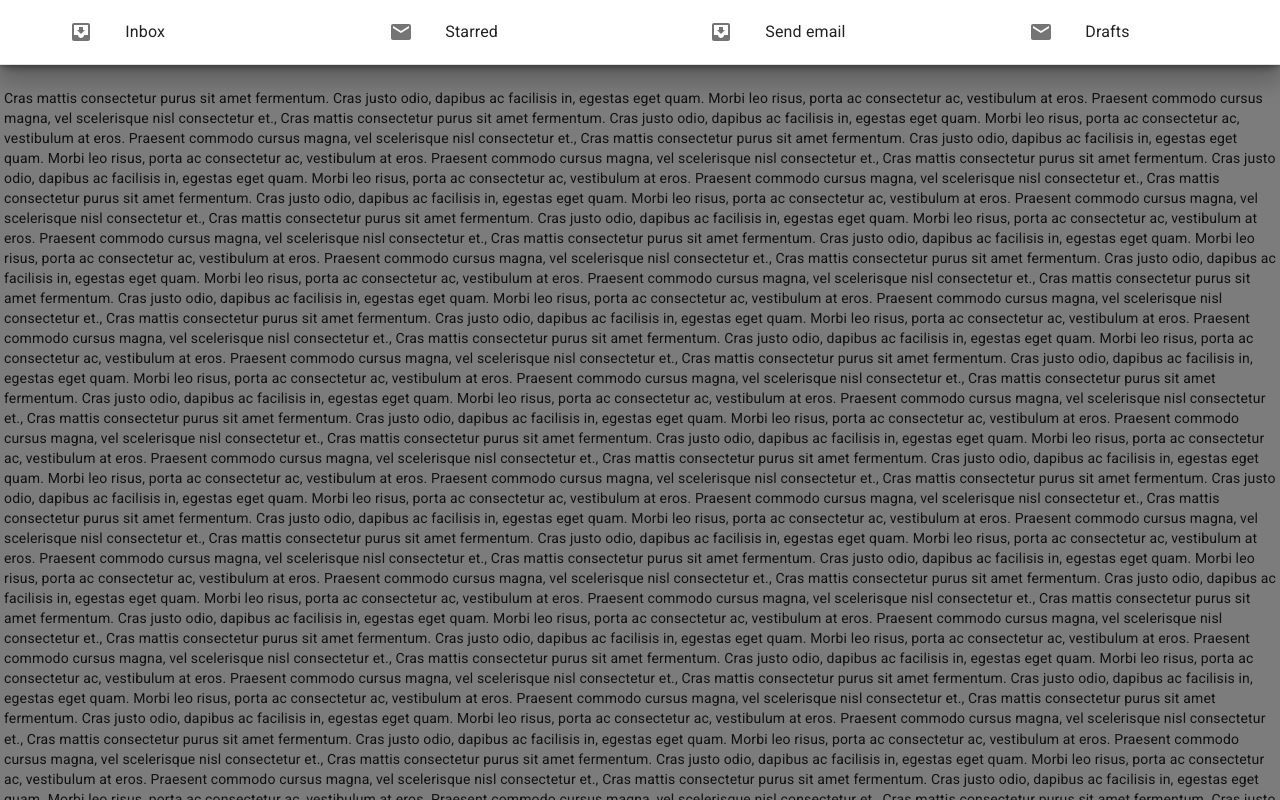
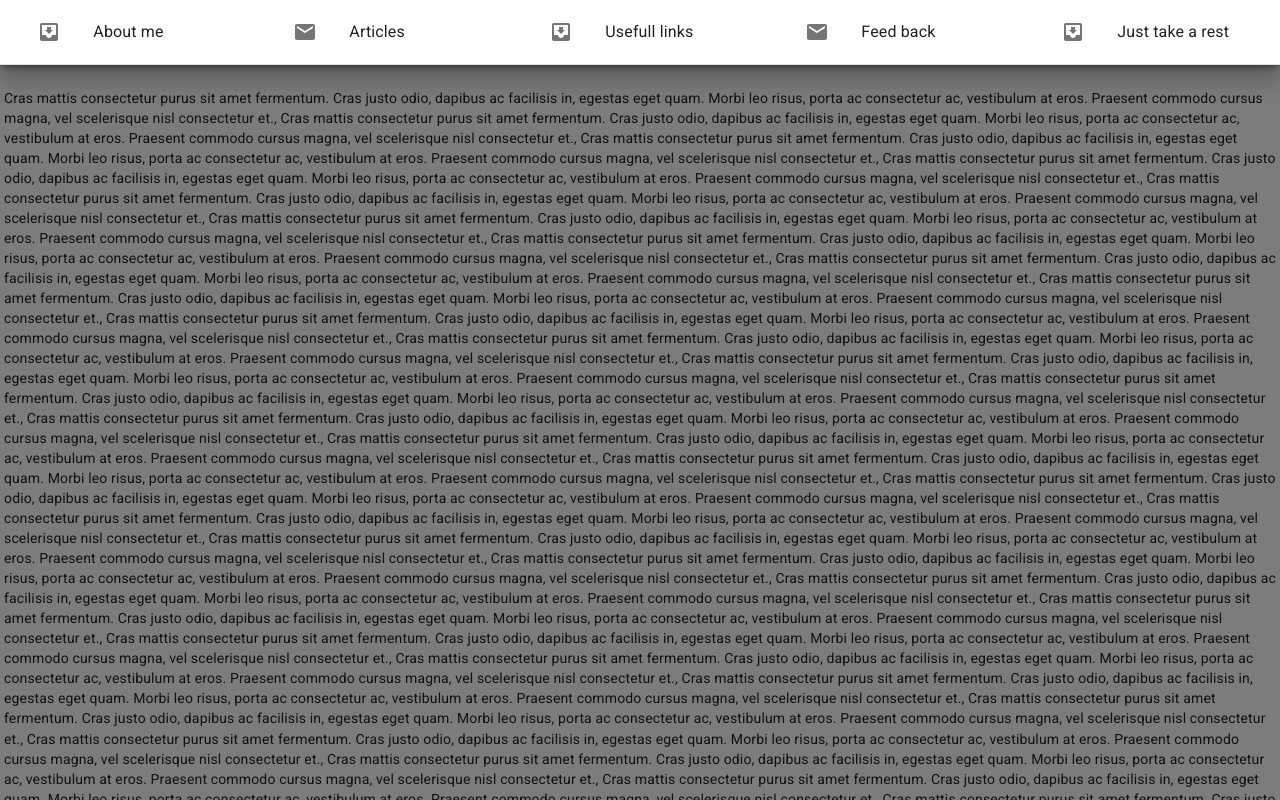
Before and after one commit to yaroslavShelest/my-blog-react, a React (Create React App) app in the folder my-blog-react/: page /main in a window 1280 px wide. Both pictures are taken after a click on the button "MENU". Shown: the top 800 px of the page. Built offline with nearby package versions, Linux system fonts and the light colour scheme.

Commit message:
fix bug with sections and remove dafault code

```diff
--- a/my-blog-react/src/Components/HeaderTopMenu.jsx
+++ b/my-blog-react/src/Components/HeaderTopMenu.jsx
@@ -70,15 +70,17 @@ export default function HeaderTopMenu({sections}) {
     >
       <List>
         <Grid container direction="row" justify="space-around" alignItems="center">
-        {["Inbox", "Starred", "Send email", "Drafts"].map((text, index) => (
+        {sections.map((section, index) => (
           <Grid item xs={2}>
           <ListItem
+          component={NavLink}
+          to={section.url}
           button
-          key={text}>
+          key={section.title}>
             <ListItemIcon>
               {index % 2 === 0 ? <InboxIcon /> : <MailIcon />}
             </ListItemIcon>
-            <ListItemText  primary={text} />
+            <ListItemText  primary={section.title} />
           </ListItem>
           </Grid>
         ))}
```
